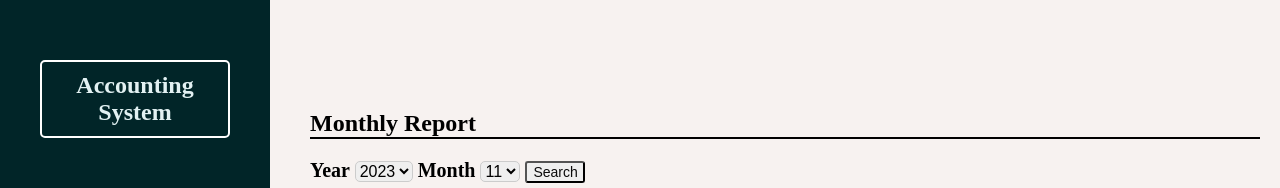
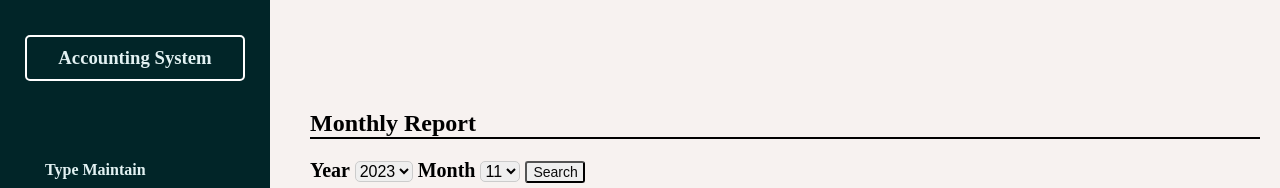
Before and after one commit to yuhexiong/accounting-web-vue3-javascript, a Vue app: page /report in a window 1280 px wide. Shown: the top 188 px of the page. Built offline with nearby package versions, Linux system fonts and the light colour scheme.

Commit message:
fix: logo up

```diff
--- a/src/assets/layoutStyle.css
+++ b/src/assets/layoutStyle.css
@@ -20,7 +20,6 @@
 }
 
 .sidebar-router-div {
-  /* margin-top: 5px; */
   text-align: left;
   padding-left: 25px;
 }
--- a/src/assets/reportStyle.css
+++ b/src/assets/reportStyle.css
@@ -1,7 +1,7 @@
 .container {
   display: flex;
   width: 100%;
-  height: 100%;
+  height: 500px;
 }
 
 .left-pane {
--- a/src/components/LayoutComponent.vue
+++ b/src/components/LayoutComponent.vue
@@ -3,18 +3,17 @@
     <aside class="sidebar">
       <div
         style="
-          margin-top: 30px;
-          margin-left: 20px;
-          margin-right: 20px;
-          margin-bottom: 50px;
+          margin-top: 5px;
+          margin-left: 5px;
+          margin-right: 5px;
+          margin-bottom: 80px;
           padding-top: 10px;
           padding-bottom: 10px;
           border: 2px solid white;
           border-radius: 5px;
         "
       >
-        <h1 style="margin: 0px">Accounting</h1>
-        <h1 style="margin: 0px">System</h1>
+        <h3 style="margin: 0px">Accounting System</h3>
       </div>
       <div class="sidebar-router-div">
         <h4><router-link to="/type">Type Maintain</router-link></h4>
```
